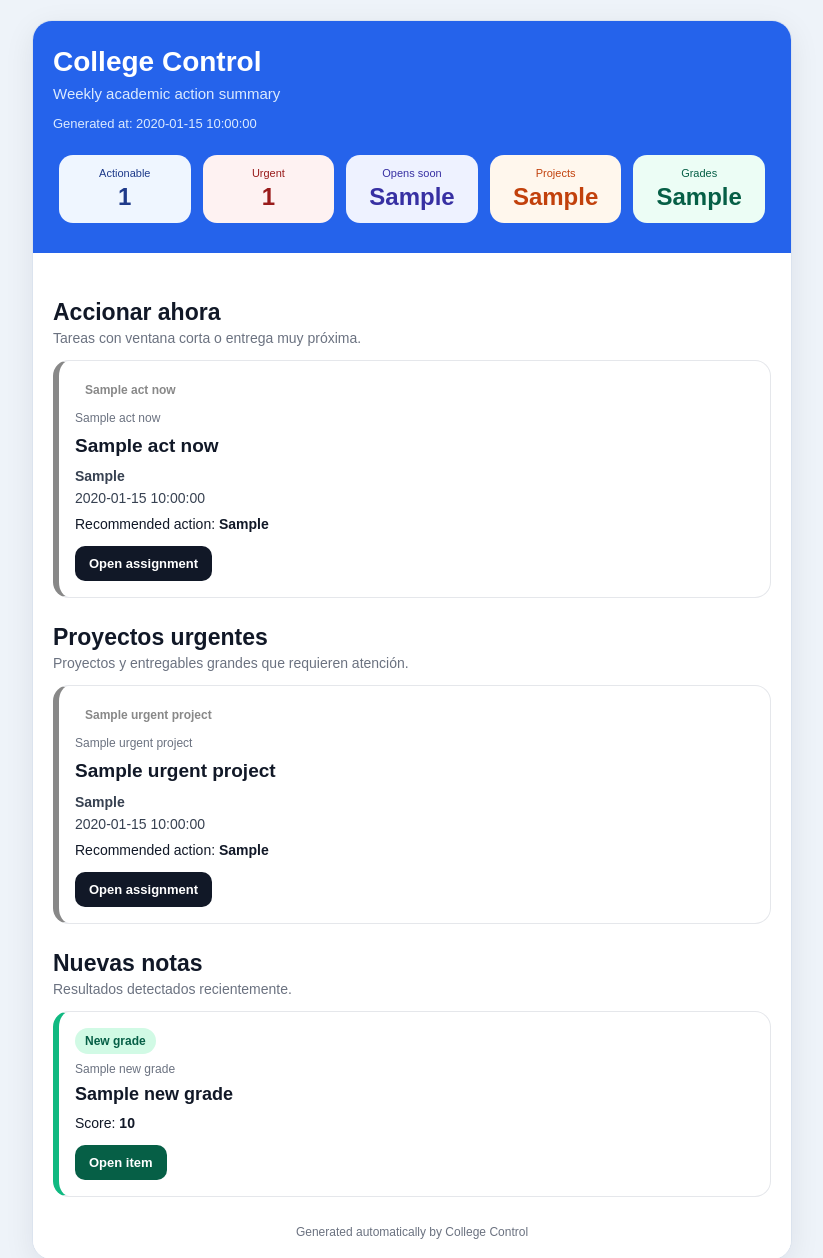
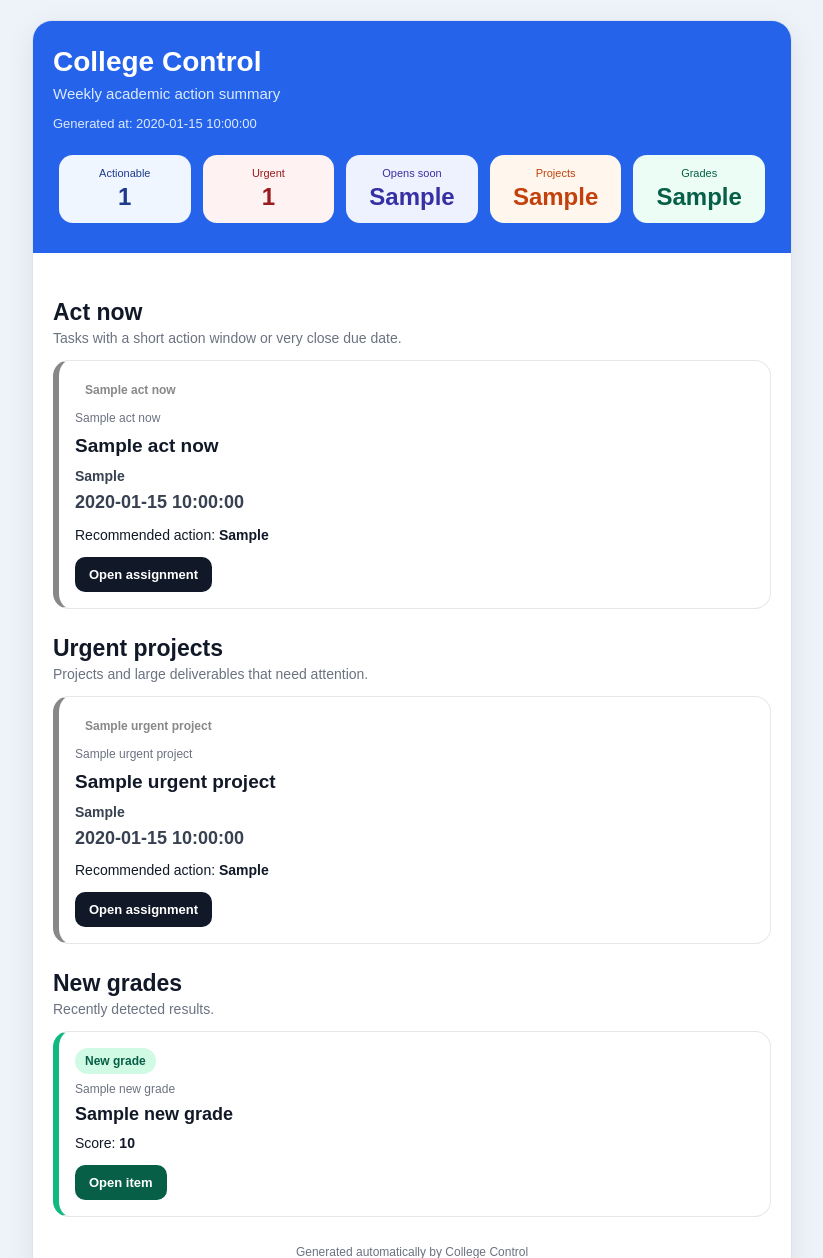
Before and after one commit to JobVillagran/collegeControl, a Python web app: template src/templates/summary_template.html in a window 1280 px wide. Shown: the top 1258 px of the page, without its empty margins (228-1051 px from the left). Run offline with Jinja, Linux system fonts and the light colour scheme; the template is opened without the code that fills it: most values are stand-ins (such as "Sample title", 1, 10 or a date in 2020).

Commit message:
Update summary template with enhanced urgency styling and translate section titles to English for better clarity

```diff
--- a/src/templates/summary_template.html
+++ b/src/templates/summary_template.html
@@ -115,7 +115,22 @@
               <strong>{{ item.meta_line }}</strong>
             </div>
 
-            <div style="font-size:14px; color:#374151; margin-bottom:10px;">
+            <div
+              style="
+                font-size:18px;
+                line-height:1.35;
+                font-weight:800;
+                margin-bottom:12px;
+                color:
+                  {% if item.urgency_key == 'act_now' %}#b91c1c
+                  {% elif item.urgency_key == 'this_week' %}#a16207
+                  {% elif item.urgency_key == 'next_week' %}#1d4ed8
+                  {% elif item.urgency_key == 'third_week' %}#4338ca
+                  {% elif item.urgency_key == 'opens_same_day' %}#6d28d9
+                  {% else %}#374151
+                  {% endif %};
+              "
+            >
               {{ item.relative_time }}
             </div>
 
@@ -286,15 +301,15 @@
           {% endif %}
           {%- endmacro %}
 
-          {{ section("Accionar ahora", "Tareas con ventana corta o entrega muy próxima.", payload.sections.act_now, "task") }}
-          {{ section("Esta semana", "Tareas que se entregan dentro de la semana actual.", payload.sections.this_week, "task") }}
-          {{ section("Siguiente semana", "Lo que ya deberías ir planeando.", payload.sections.next_week, "task") }}
-          {{ section("Tercera semana", "Pendientes futuros que vale la pena tener en radar.", payload.sections.third_week, "task") }}
-          {{ section("Proyectos urgentes", "Proyectos y entregables grandes que requieren atención.", payload.sections.urgent_projects, "task") }}
-          {{ section("Se habilitan pronto", "Tareas que todavía no abren pero aparecerán pronto, por ejemplo el día de clase.", payload.sections.opens_same_day, "task") }}
-          {{ section("Sin fecha visible", "Tareas publicadas sin fecha clara.", payload.sections.no_due_date, "task") }}
-          {{ section("Cambios de deadline", "Fechas modificadas desde la última corrida.", payload.sections.changed_assignments, "changed") }}
-          {{ section("Nuevas notas", "Resultados detectados recientemente.", payload.sections.new_grades, "grade") }}
+          {{ section("Act now", "Tasks with a short action window or very close due date.", payload.sections.act_now, "task") }}
+          {{ section("This week", "Tasks due within the current week.", payload.sections.this_week, "task") }}
+          {{ section("Next week", "Items you should already start planning.", payload.sections.next_week, "task") }}
+          {{ section("Third week", "Future tasks worth keeping on your radar.", payload.sections.third_week, "task") }}
+          {{ section("Urgent projects", "Projects and large deliverables that need attention.", payload.sections.urgent_projects, "task") }}
+          {{ section("Opens soon", "Tasks that are not open yet but will be enabled soon, such as class-day labs.", payload.sections.opens_same_day, "task") }}
+          {{ section("No visible due date", "Published tasks without a clear due date.", payload.sections.no_due_date, "task") }}
+          {{ section("Deadline changes", "Due date changes detected since the last run.", payload.sections.changed_assignments, "changed") }}
+          {{ section("New grades", "Recently detected results.", payload.sections.new_grades, "grade") }}
 
           <div style="margin-top:28px; font-size:12px; color:#6b7280; text-align:center;">
             Generated automatically by College Control
```
